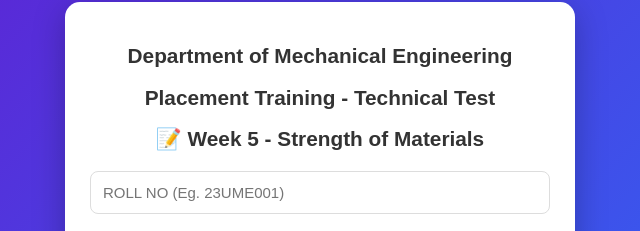
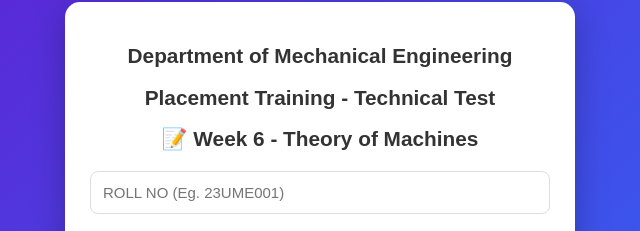
Before and after one commit to Sakthimechhub/Placement-Training, a plain HTML site: page index.html in a window 1280 px wide. Shown: the part 208-439 px from the top of the page, 320-960 px from the left. Drawn offline with Linux system fonts and the light colour scheme.

Commit message:
Update index.html

```diff
--- a/index.html
+++ b/index.html
@@ -86,7 +86,7 @@
   <div class="card">
     <h2>Department of Mechanical Engineering </h2>
     <h2>Placement Training - Technical Test </h2>
-    <h2> 📝 Week 5 - Strength of Materials </h2>
+    <h2> 📝 Week 6 - Theory of Machines </h2>
     <input id="username" placeholder="ROLL NO (Eg. 23UME001)" autocomplete="off" />
     <input id="password" type="password" placeholder="password" />
     <button onclick="login()">Login</button>
```
